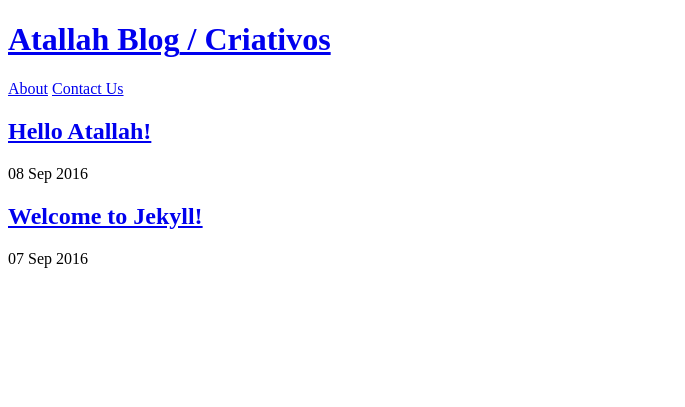
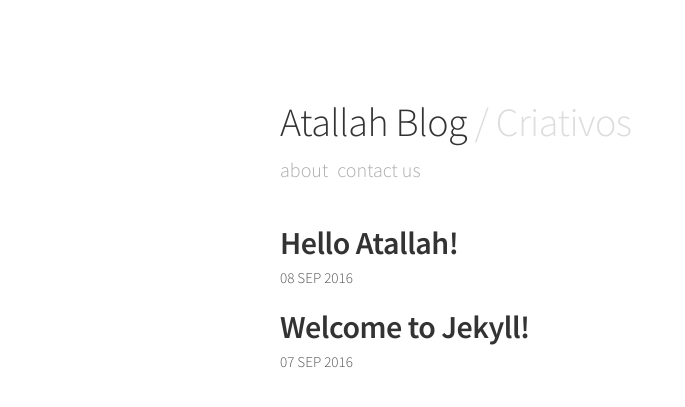
Before and after one commit to latallah/atallah-blog, a Jekyll site: the page built from index.html, in a window 1280 px wide. Shown: the top 407 px of the page, without its empty margins (0-685 px from the left). Built offline with Jekyll 4.4.1, drawn with Linux system fonts in a browser that asks for light colours.

```diff
--- a/_config.yml
+++ b/_config.yml
@@ -9,7 +9,7 @@
 title: Atallah Blog
 email: leandroatallah@gmail.com
 description: "Aprendendo Jekyll."
-baseurl: "a"
+baseurl: ""
 url: "atallah-blog"
 twitter_username: leandroatallah
 github_username:  latallah
```
